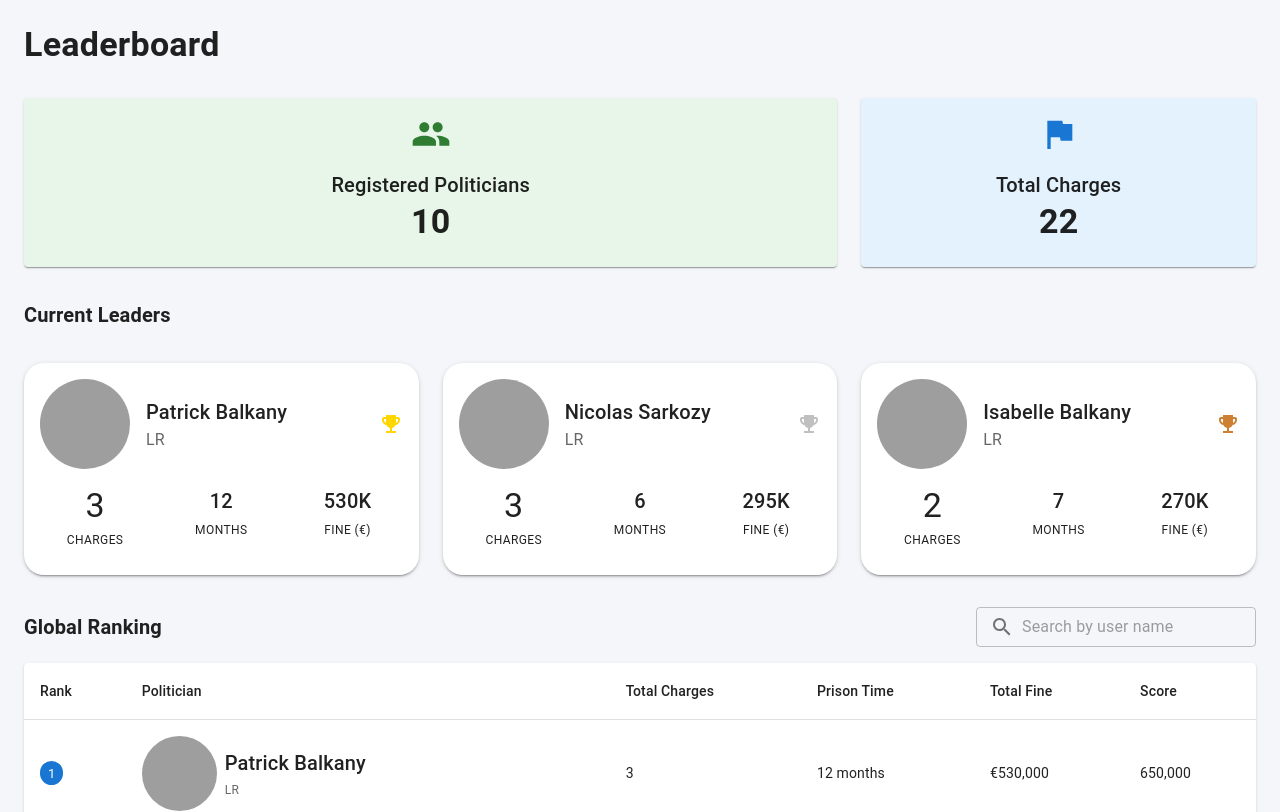
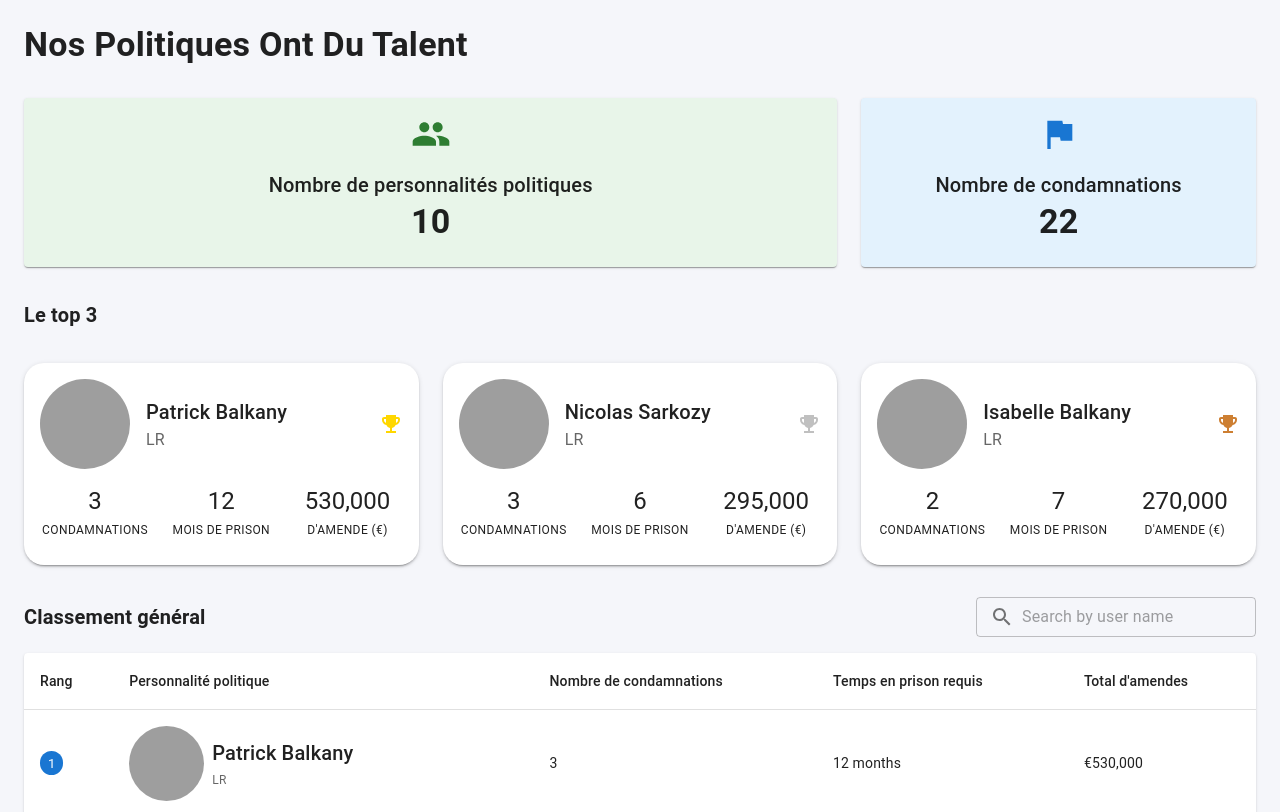
Before and after one commit to tuxtoby/nos-politiques-ont-du-talent, a React (Create React App) app: page / in a window 1280 px wide. Shown: the top 812 px of the page. Built offline with nearby package versions, Linux system fonts and the light colour scheme; grey boxes are pictures that could not be loaded.

Commit message:
Clean code

```diff
--- a/src/App.tsx
+++ b/src/App.tsx
@@ -1,10 +1,9 @@
 import { ThemeProvider, CssBaseline, createTheme } from '@mui/material';
 import Leaderboard from './components/Leaderboard';
 import { data } from './data/data';
-import type { PoliticalFigure } from './types';
-import type { Politician, Sentence } from './types/data';
+import type { PoliticalFigure } from './types/PoliticalFigure';
+import type { Politician, Sentence } from './types/Politician';
 
-// Map political sides to colors
 const politicalColors: { [key: string]: string } = {
   'far-right': '#000000',
   'right': '#0000FF',
@@ -13,22 +12,15 @@ const politicalColors: { [key: string]: string } = {
   'far-left': '#FF0000'
 };
 
-// Transform the data from data.jsonc to match the expected format
 const transformedData: PoliticalFigure[] = data.map((politician: Politician, index: number) => {
-  // Get the most recent sentence date
-  const mostRecentSentence = politician.sentences.reduce((latest: Sentence, current: Sentence) => {
-    return new Date(current.date) > new Date(latest.date) ? current : latest;
-  }, politician.sentences[0]);
-
-  return {
+ return {
     id: String(index + 1),
     name: politician.name,
-    party: politician['political-group'],
-    politicalColor: politicalColors[politician['political-side']] || '#808080',
+    party: politician.politicalGroup,
+    politicalColor: politicalColors[politician.politicalSide],
     photo: politician.photo,
-    sentenceDate: mostRecentSentence.date,
     charges: politician.sentences.map(s => s.type),
-    sentenceDuration: politician.sentences.reduce((total: number, s: Sentence) => total + s['prison-time'], 0),
+    sentenceDuration: politician.sentences.reduce((total: number, s: Sentence) => total + s.prisonTime, 0),
     fine: politician.sentences.reduce((total: number, s: Sentence) => total + s.fine, 0)
   };
 });
--- a/src/components/Leaderboard.tsx
+++ b/src/components/Leaderboard.tsx
@@ -1,6 +1,6 @@
 import React, { useState } from 'react';
 import { Box, Typography } from '@mui/material';
-import { PoliticalFigure } from '../types';
+import { PoliticalFigure } from '../types/PoliticalFigure';
 import { StatsCards } from './leaderboard/StatsCards';
 import { TopThreeLeaders } from './leaderboard/TopThreeLeaders';
 import { GlobalRankingTable } from './leaderboard/GlobalRankingTable';
@@ -11,8 +11,6 @@ interface LeaderboardProps {
 }
 
 const Leaderboard: React.FC<LeaderboardProps> = ({ data }) => {
-  const [timeFilter, setTimeFilter] = useState<'Today' | 'Week' | 'Month'>('Today');
-
   // Sort politicians by total fines and prison time
   const sortedPoliticians = [...data].sort((a, b) => {
     const scoreA = a.fine + (a.sentenceDuration * 10000);
@@ -25,20 +23,20 @@ const Leaderboard: React.FC<LeaderboardProps> = ({ data }) => {
   return (
     <Box sx={{ width: '100%', p: 3, bgcolor: '#f5f6fa' }}>
       <Typography variant="h4" sx={{ mb: 4, fontWeight: 'bold' }}>
-        Leaderboard
+        Nos Politiques Ont Du Talent
       </Typography>
 
       <StatsCards data={data} />
 
       <Box sx={{ mb: 4 }}>
         <Box sx={{ display: 'flex', justifyContent: 'space-between', alignItems: 'center', mb: 2 }}>
-          <LeaderboardHeader title="Current Leaders" />
+          <LeaderboardHeader title="Le top 3" />
         </Box>
         <TopThreeLeaders leaders={topThree} />
       </Box>
 
       <Box>
-        <LeaderboardHeader title="Global Ranking" showSearch />
+        <LeaderboardHeader title="Classement général" showSearch />
         <GlobalRankingTable politicians={sortedPoliticians} />
       </Box>
     </Box>
--- a/src/components/leaderboard/GlobalRankingTable.tsx
+++ b/src/components/leaderboard/GlobalRankingTable.tsx
@@ -12,7 +12,7 @@ import {
   Typography,
   Chip
 } from '@mui/material';
-import { PoliticalFigure } from '../../types';
+import { PoliticalFigure } from '../../types/PoliticalFigure';
 
 interface GlobalRankingTableProps {
   politicians: PoliticalFigure[];
@@ -24,17 +24,15 @@ export const GlobalRankingTable: React.FC<GlobalRankingTableProps> = ({ politici
       <Table>
         <TableHead>
           <TableRow>
-            <TableCell>Rank</TableCell>
-            <TableCell>Politician</TableCell>
-            <TableCell>Total Charges</TableCell>
-            <TableCell>Prison Time</TableCell>
-            <TableCell>Total Fine</TableCell>
-            <TableCell>Score</TableCell>
+            <TableCell>Rang</TableCell>
+            <TableCell>Personnalité politique</TableCell>
+            <TableCell>Nombre de condamnations</TableCell>
+            <TableCell>Temps en prison requis</TableCell>
+            <TableCell>Total d'amendes</TableCell>
           </TableRow>
         </TableHead>
         <TableBody>
           {politicians.map((politician, index) => {
-            const score = politician.fine + (politician.sentenceDuration * 10000);
             return (
               <TableRow key={politician.id}>
                 <TableCell>
@@ -68,7 +66,6 @@ export const GlobalRankingTable: React.FC<GlobalRankingTableProps> = ({ politici
                 <TableCell>{politician.charges.length}</TableCell>
                 <TableCell>{politician.sentenceDuration} months</TableCell>
                 <TableCell>€{politician.fine.toLocaleString()}</TableCell>
-                <TableCell>{score.toLocaleString()}</TableCell>
               </TableRow>
             );
           })}
--- a/src/components/leaderboard/StatsCards.tsx
+++ b/src/components/leaderboard/StatsCards.tsx
@@ -1,7 +1,7 @@
 import React from 'react';
 import { Grid, Card, CardContent, Typography } from '@mui/material';
 import { Group as GroupIcon, Flag as FlagIcon } from '@mui/icons-material';
-import { PoliticalFigure } from '../../types';
+import { PoliticalFigure } from '../../types/PoliticalFigure';
 
 interface StatsCardsProps {
   data: PoliticalFigure[];
@@ -17,7 +17,7 @@ export const StatsCards: React.FC<StatsCardsProps> = ({ data }) => {
         <Card sx={{ bgcolor: '#e8f5e9', height: '100%' }}>
           <CardContent sx={{ textAlign: 'center' }}>
             <GroupIcon sx={{ fontSize: 40, color: '#2e7d32', mb: 1 }} />
-            <Typography variant="h6">Registered Politicians</Typography>
+            <Typography variant="h6">Nombre de personnalités politiques</Typography>
             <Typography variant="h4" sx={{ fontWeight: 'bold' }}>{totalPoliticians}</Typography>
           </CardContent>
         </Card>
@@ -26,7 +26,7 @@ export const StatsCards: React.FC<StatsCardsProps> = ({ data }) => {
         <Card sx={{ bgcolor: '#e3f2fd', height: '100%' }}>
           <CardContent sx={{ textAlign: 'center' }}>
             <FlagIcon sx={{ fontSize: 40, color: '#1976d2', mb: 1 }} />
-            <Typography variant="h6">Total Charges</Typography>
+            <Typography variant="h6">Nombre de condamnations</Typography>
             <Typography variant="h4" sx={{ fontWeight: 'bold' }}>{totalCharges}</Typography>
           </CardContent>
         </Card>
--- a/src/components/leaderboard/TopThreeLeaders.tsx
+++ b/src/components/leaderboard/TopThreeLeaders.tsx
@@ -1,7 +1,7 @@
 import React from 'react';
 import { Grid, Card, CardContent, Box, Avatar, Typography } from '@mui/material';
 import { EmojiEvents as TrophyIcon } from '@mui/icons-material';
-import { PoliticalFigure } from '../../types';
+import { PoliticalFigure } from '../../types/PoliticalFigure';
 
 interface TopThreeLeadersProps {
   leaders: PoliticalFigure[];
@@ -42,16 +42,16 @@ export const TopThreeLeaders: React.FC<TopThreeLeadersProps> = ({ leaders }) =>
               </Box>
               <Grid container spacing={2} sx={{ textAlign: 'center' }}>
                 <Grid size={{ xs: 4}}>
-                  <Typography variant="h4">{politician.charges.length}</Typography>
-                  <Typography variant="caption">CHARGES</Typography>
+                  <Typography variant="h5">{politician.charges.length}</Typography>
+                  <Typography variant="caption">CONDAMNATIONS</Typography>
                 </Grid>
                 <Grid size={{ xs: 4}}>
-                  <Typography variant="h6">{politician.sentenceDuration}</Typography>
-                  <Typography variant="caption">MONTHS</Typography>
+                  <Typography variant="h5">{politician.sentenceDuration}</Typography>
+                  <Typography variant="caption">MOIS DE PRISON</Typography>
                 </Grid>
                 <Grid size={{ xs: 4}}>
-                  <Typography variant="h6">{(politician.fine / 1000).toFixed(0)}K</Typography>
-                  <Typography variant="caption">FINE (€)</Typography>
+                  <Typography variant="h5">{politician.fine.toLocaleString()}</Typography>
+                  <Typography variant="caption">D'AMENDE (€)</Typography>
                 </Grid>
               </Grid>
             </CardContent>
--- /dev/null
+++ b/src/types/PoliticalFigure.ts
@@ -0,0 +1,10 @@
+export interface PoliticalFigure {
+  id: string;
+  name: string;
+  party: string;
+  politicalColor: string;
+  photo: string;
+  charges: string[];
+  sentenceDuration: number; // in months
+  fine: number; // total fine amount in euros
+}
--- a/src/types/data.ts
+++ b/src/types/Politician.ts
@@ -1,15 +1,15 @@
 export interface Sentence {
     type: string;
     fine: number;
-    'prison-time': number;
+    prisonTime: number;
     date: string;
     source?: string;
 }
 
 export interface Politician {
     name: string;
-    'political-group': string;
-    'political-side': string;
+    politicalGroup: string;
+    politicalSide: string;
     photo: string;
     sentences: Sentence[];
 }
```
Also changed, not shown: src/data/data.ts (+45 -43 lines), src/types.ts (deleted, +0 -18 lines), src/types/index.ts (deleted, +0 -25 lines).
